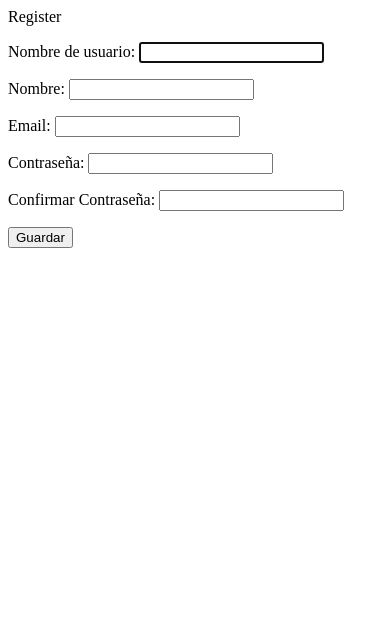
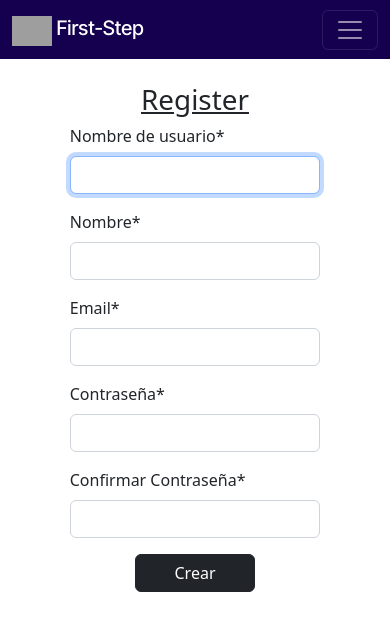
Before and after one commit to Luciano2005/First-Step, a Django app: page /register/ in a window 390 px wide. Shown: the top 631 px of the page. Run offline with Django 4.2, Linux system fonts and the light colour scheme; some libraries are stand-ins or nearby versions; grey boxes are pictures that could not be loaded.

Commit message:
formulario register

```diff
--- a/MAIN/Templates/Tarea_detail.html
+++ b/MAIN/Templates/Tarea_detail.html
@@ -1,3 +1,7 @@
+{% extends 'navegacion.html' %}
+
+{% block content %}
+
 <h1>{{tarea.name}}</h1>
 
 <p>{{tarea.materia}}</p>
@@ -18,3 +22,5 @@
         Marcar como realizada
     </button>
 </form>
+
+{% endblock %}
--- a/MAIN/Templates/register.html
+++ b/MAIN/Templates/register.html
@@ -1,9 +1,34 @@
-<p>Register</p>
-<form method="POST">
-    {% csrf_token %}
-    {{forms.as_p}}
-    <button>
-        Guardar
-    </button>
-{{error}}
-</form>
+{% extends 'navegacion.html' %}
+
+{% load crispy_forms_tags %}
+
+{% block content %}
+
+
+<div class="container-md justify-content-around py-4 px-4">
+    <p class="h1 text-decoration-underline text-center">Register</p>
+    <form method = "POST">
+        {% csrf_token %}
+        <div class="row justify-content-center">
+            <div class="col-lg-4 col-md-6 col-sm-7 col-9" >{{ form.username|as_crispy_field }}</div>
+        </div>
+        <div class="row justify-content-center">
+            <div class="col-lg-4 col-md-6 col-sm-7 col-9">{{ form.first_name|as_crispy_field }}</div>
+        </div>
+        <div class="row justify-content-center">
+            <div class="col-lg-4 col-md-6 col-sm-7 col-9">{{ form.email|as_crispy_field }}</div>
+        </div>
+        <div class="row justify-content-center">
+            <div class="col-lg-4 col-md-6 col-sm-7 col-9">{{ form.password1|as_crispy_field }}</div>
+        </div>
+        <div class="row justify-content-center">
+            <div class="col-lg-4 col-md-6 col-sm-7 col-9">{{ form.password2|as_crispy_field }}</div>
+        </div>
+        <div class="row justify-content-center">
+            <button type="submit" class="btn btn-dark" style="width: 120px;">Crear</button>
+        </div>
+        {{error}}
+    </form>
+</div>
+
+{% endblock %}
--- a/MAIN/admin.py
+++ b/MAIN/admin.py
@@ -1,11 +1,10 @@
 from re import S
 from django.contrib import admin
-from .models import Materia, Seccion, Register, Documento, Tarea
+from .models import Materia, Seccion, Documento, Tarea
 
 # Register your models here.
 
 admin.site.register(Materia)
 admin.site.register(Seccion)
-admin.site.register(Register)
 admin.site.register(Documento)
 admin.site.register(Tarea)
--- a/MAIN/models.py
+++ b/MAIN/models.py
@@ -3,12 +3,6 @@ from ESTUDIO.models import Pregunta
 from django.contrib.auth.models import User
 # Create your models here.
 #Creamos la clase Register para realizar el registro del usuario
-class Register(models.Model):
-    username=models.CharField(max_length= 30, blank= False)
-    name=models.CharField(max_length=60, blank=False)
-    password=models.CharField(max_length=30, blank=False)
-    email=models.EmailField(blank=False)
-
 class Materia(models.Model):
     user = models.ForeignKey(User, on_delete = models.CASCADE, null = True)
     name = models.CharField(max_length = 30, blank = False)
--- a/MAIN/views.py
+++ b/MAIN/views.py
@@ -17,7 +17,7 @@ def main(request):
 def register(request):
     if request.method == 'GET':
         return render(request, 'register.html',{
-            'forms':Registro
+            'form':Registro
     })
     else:
         if request.POST['password1']==request.POST['password2']:
```
Also changed, not shown: MAIN/migrations/0015_delete_register.py (added).
